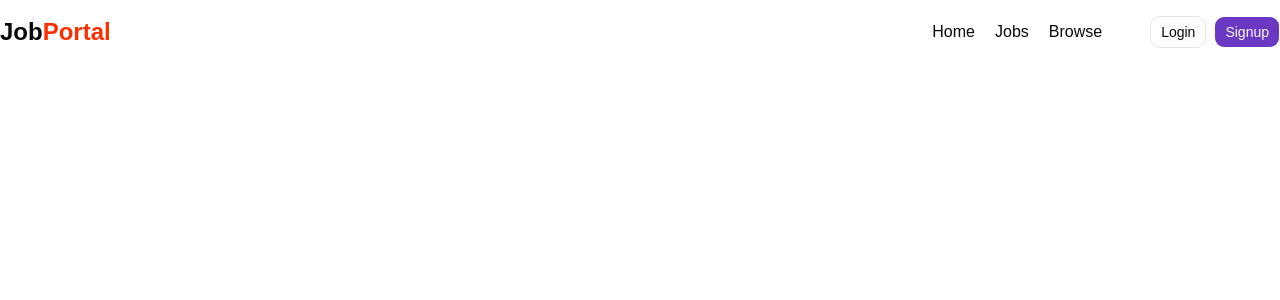
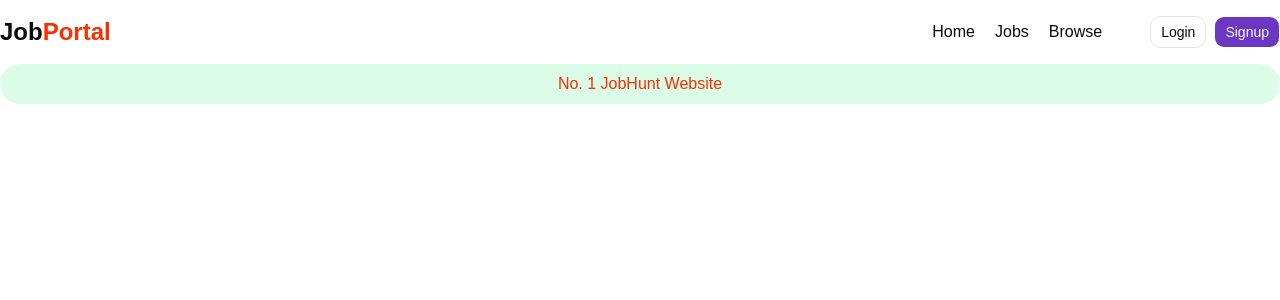
Before and after one commit to SHRIYOG-PUNDE/JobHunt, a React app in the folder frontend/: page / in a window 1280 px wide. Shown: the top 300 px of the page. Built offline with nearby package versions, Linux system fonts and the light colour scheme; the HTML template or start-up script is replaced by a standard one.

Commit message:
added hero section skeleton

```diff
--- a/frontend/src/components/Auth/Signup.jsx
+++ b/frontend/src/components/Auth/Signup.jsx
@@ -8,6 +8,9 @@ import { Link, useNavigate } from 'react-router-dom'
 import axios from 'axios'
 import { USER_API_END_POINT } from '@/utils/constant'
 import { toast } from 'sonner'
+import { useDispatch, useSelector } from 'react-redux'
+import store from '@/redux/store'
+import { setLoading } from '@/redux/authSlice'
 
 const Signup = () => {
     const [input, setInput] = React.useState({
@@ -18,6 +21,8 @@ const Signup = () => {
     role:"",
     file:"",
   });
+  const loading = useSelector(store=>store.auth);
+  const dispatch = useDispatch();
   const navigate = useNavigate();
   const changeEventHandler = (e) =>{
     setInput({...input, [e.target.name]:e.target.value})
@@ -37,6 +42,7 @@ const Signup = () => {
         formData.append("file", input.file);
     }
     try {
+        dispatch(setLoading(true));
         const res = await axios.post(`${USER_API_END_POINT}/register`, formData, {
             headers:{
                 "Content-Type":"multipart/form-data",
@@ -50,6 +56,8 @@ const Signup = () => {
     } catch (error) {
      console.log(error);
      toast.error(error.response.data.message);
+    }finally{
+        dispatch(setLoading(false));
     }
   }
     return (
@@ -134,7 +142,9 @@ const Signup = () => {
                                 />
                             </div>
                         </div>
-                        <Button type='submit' className='w-full my-4 h-11'>Sign Up</Button>
+                        {
+                            loading ? <Button className='w-full my-4'><Loader2 className='mr-2 h-2 w-4 animate-spin'/>Please wait..</Button> : <Button type='submit' className='w-full my-4 h-11'>Sign Up</Button>
+                        }
                         <span className='text-sm'>Already have an account? <Link to="/login" className='text-blue-600'>Login</Link></span>
                     </form>
                 </div>
--- /dev/null
+++ b/frontend/src/components/HeroSection.jsx
@@ -0,0 +1,11 @@
+import React from 'react'
+
+const HeroSection = () => {
+  return (
+    <div className='text-center'>
+        <h2 className='px-4 py-2 rounded-full bg-green-100 text-[#F83002] font-medium'>No. 1 JobHunt Website</h2>
+    </div>
+  )
+}
+
+export default HeroSection
--- a/frontend/src/components/Home.jsx
+++ b/frontend/src/components/Home.jsx
@@ -1,10 +1,16 @@
 import React from 'react'
 import NavBar from './shared/NavBar'
+import HeroSection from './HeroSection'
 
 const Home = () => {
   return (
     <div>
         <NavBar/>
+        <HeroSection/>
+        {/* <CategoryCarousel/>
+        <LatestJobs/>
+        <Footer/>
+         */}
     </div>
   )
 }
```
